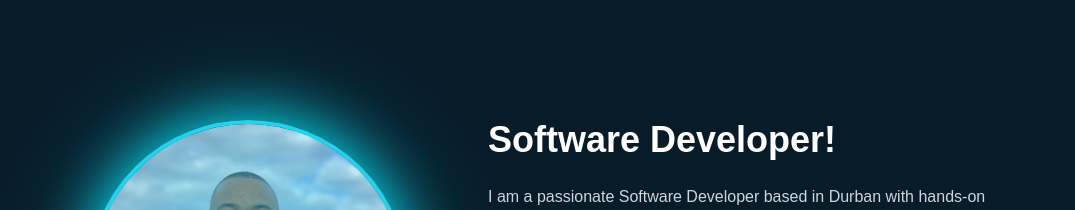
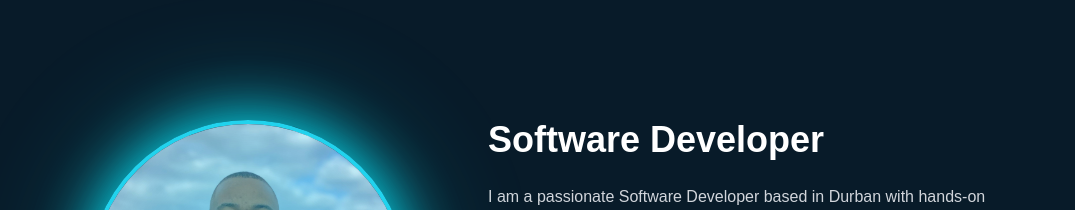
Before and after one commit to Zwananilior/portfolio-page, a React (Vite) app: page / in a window 1280 px wide. Shown: the part 920-1130 px from the top of the page, without its empty margins (64-1139 px from the left). Built offline with nearby package versions, Linux system fonts and the light colour scheme; the HTML template or start-up script is replaced by a standard one.

Commit message:
Remove exclamation mark from heading

```diff
--- a/src/components/About.tsx
+++ b/src/components/About.tsx
@@ -33,7 +33,7 @@ const About = () => {
           className="text-white max-w-xl"
         >
           <h2 className="text-4xl font-bold mb-6">
-            Software Developer!
+            Software Developer
           </h2>
 
           <p className="text-gray-300 leading-relaxed mb-6">
```
